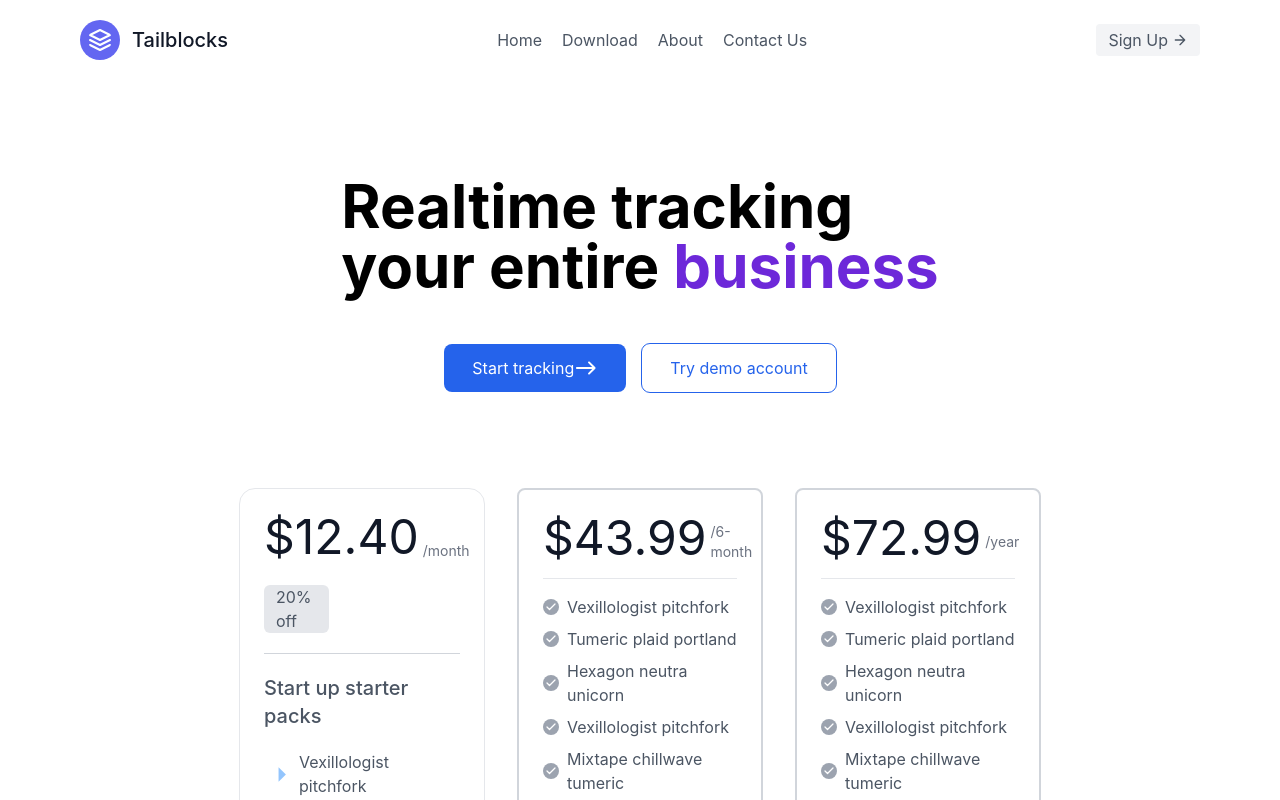
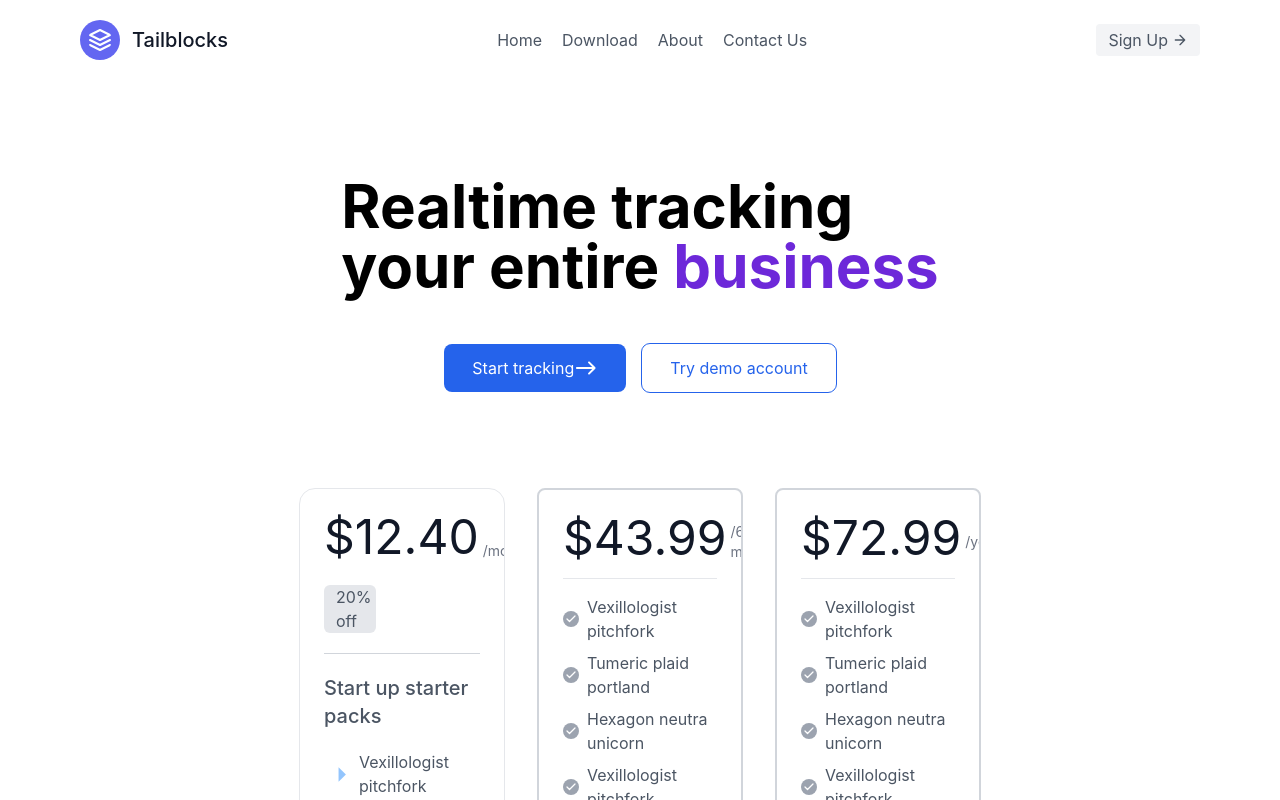
Before and after one commit to Sumitsinh1726/React_portfolio_Project, a React (Create React App) app in the folder krp/: page / in a window 1280 px wide. Shown: the top 800 px of the page. Built offline with nearby package versions, Linux system fonts and the light colour scheme.

Commit message:
Aryan
I did few changes

```diff
--- a/krp/src/component/Home.jsx
+++ b/krp/src/component/Home.jsx
@@ -5,7 +5,7 @@ import EastRoundedIcon from '@mui/icons-material/EastRounded';
 const Home = () => {
   return (
     <>
-      <div className="">
+      <div className="md:mx-container">
         <section className="flex flex-col items-center justify-center">
           <h3 className="text-6xl font-bold mt-24 mb-12">
             Realtime tracking <br /> your entire
```
